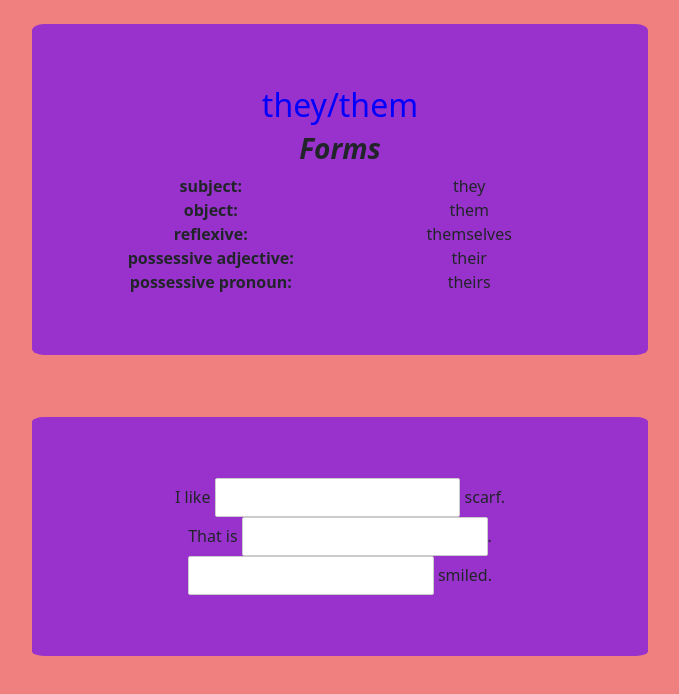
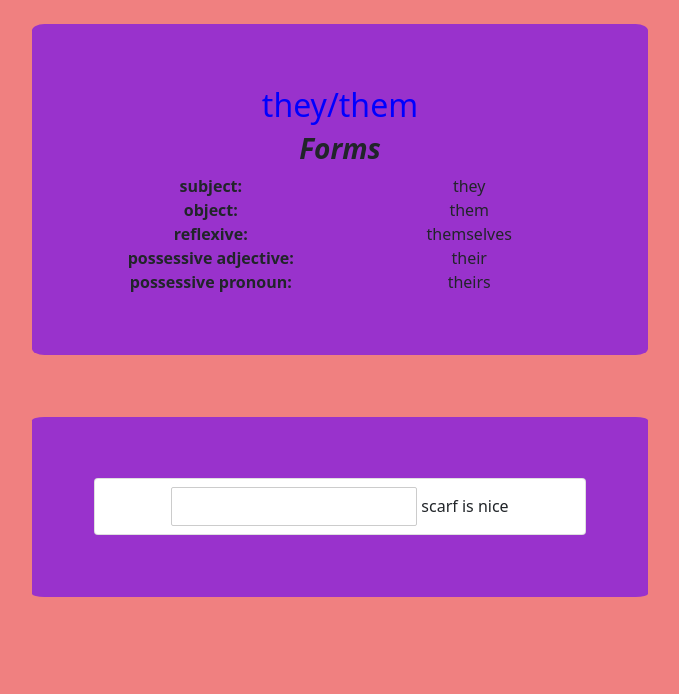
Before and after one commit to istditajrz/practice-noun, a Svelte app: page / in a window 1280 px wide. Shown: the top 694 px of the page, without its empty margins (300-979 px from the left). Built offline with nearby package versions, Linux system fonts and the light colour scheme.

Commit message:
Beginnings of checking sentences

```diff
--- a/src/SetShowcase.svelte
+++ b/src/SetShowcase.svelte
@@ -8,6 +8,7 @@
         "possessive pronoun": null
     }; // pronoun set following the JSON format in ../assets
     export let name = null;
+    export let sentences = ["[Their] scarf is nice"];
     const colors = [
         "salmon",
         "pink",
@@ -100,6 +101,12 @@
     colors.random = () => {
         return colors[Math.floor(colors.length * Math.random())];
     }
+
+    function check_sentences(s) {
+        s.forEach((str, index) => {
+            str
+        });
+    }
 </script>
 
 <div class="container">
@@ -117,9 +124,13 @@
     {/each}
 </div>
 <div class="container" style="margin-top: 5%;">
-    <Sentence str={"I like [their] scarf."}/>
-    <Sentence str={"That is [theirs]."}/>
-    <Sentence str={"[They] smiled."}/>
+    <ul class="list-group">
+        {#each sentences as sentence, index}
+            <li class="list-group-item">
+                <Sentence str={sentence} id="{index}"/>
+            </li>
+        {/each}
+    </ul>
 </div>
 <style>
     .container {
```
